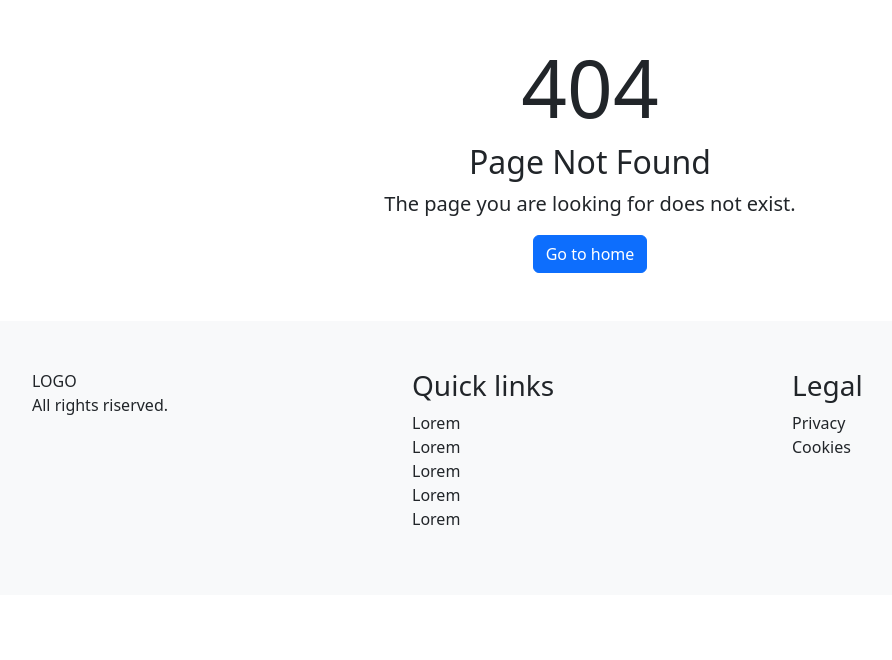
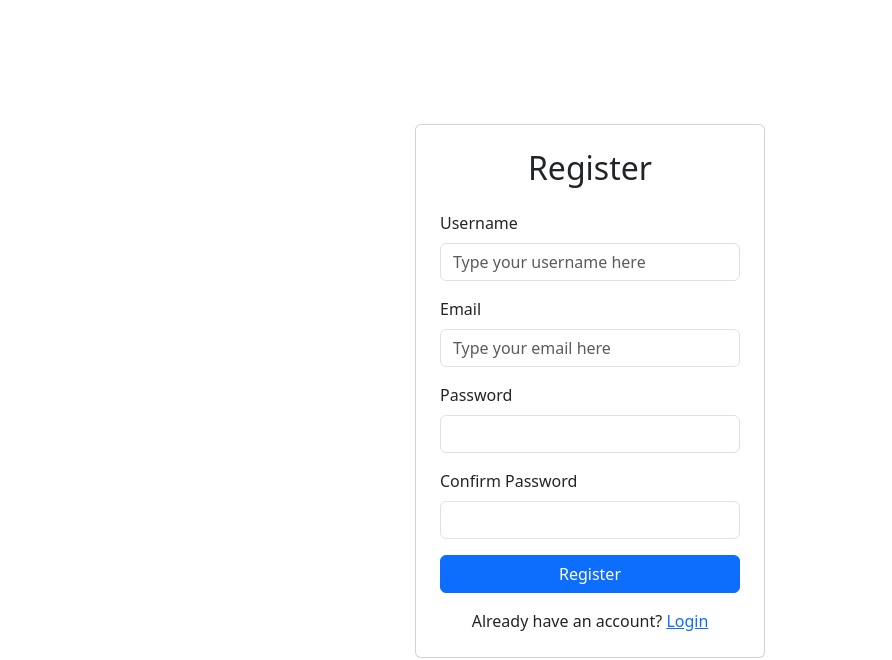
Before and after one commit to vincenzo-terracciano/webapp-react, a React (Vite) app: page /register in a window 1280 px wide. Before the commit this address had no page. Shown: the part 865-1525 px from the top of the page, without its empty margins (50-942 px from the left). Before the commit the page ends 1460 px from the top, so only its background shows below. Built offline with nearby package versions, Linux system fonts and the light colour scheme.

Commit message:
Add authentication pages and update routing for Register and Login

```diff
--- a/src/App.jsx
+++ b/src/App.jsx
@@ -5,6 +5,8 @@ import SingleMovie from "./pages/SingleMovie"
 import NotFound from "./components/NotFound"
 import GlobalContext from "./contexts/GlobalContext"
 import { useState } from "react"
+import Register from "./pages/Register"
+import Login from "./pages/Login"
 
 function App() {
 
@@ -19,6 +21,8 @@ function App() {
               <Route path="/" Component={Home} />
               <Route path="/movies/:id" Component={SingleMovie} />
               <Route path="/*" Component={NotFound} />
+              <Route path="/register" Component={Register} />
+              <Route path="/login" Component={Login} />
             </Route>
           </Routes>
         </BrowserRouter>
--- a/src/components/Header.jsx
+++ b/src/components/Header.jsx
@@ -5,10 +5,13 @@ export default function Header() {
     return (
         <header>
             <nav className="navbar navbar-expand navbar-light bg-light">
-                <div className="nav navbar-nav">
-                    <NavLink className="nav-item nav-link" to="/">
-                        Home
-                    </NavLink>
+                <div className="nav navbar-nav w-100">
+                    <NavLink className="nav-item nav-link" to="/">Home</NavLink>
+
+                    <div className="auth d-flex ms-auto gap-2">
+                        <NavLink className="nav-item nav-link" to="/register">Register</NavLink>
+                        <NavLink className="nav-item nav-link" to="/login">Login</NavLink>
+                    </div>
                 </div>
             </nav>
 
--- /dev/null
+++ b/src/pages/Login.jsx
@@ -0,0 +1,61 @@
+import { useState } from "react";
+import { Link } from "react-router-dom";
+
+export default function Login() {
+    const initialForm = {
+        email: "",
+        password: ""
+    }
+
+    const [form, setForm] = useState(initialForm)
+
+    function handleSubmit(e) {
+        e.preventDefault();
+
+    }
+
+    return (
+        <>
+            <div className="d-flex justify-content-center align-items-center p-5" style={{ minHeight: "100vh" }}>
+                <div className="card p-4" style={{ minWidth: 350 }}>
+                    <h2 className="text-center mb-4">Login</h2>
+                    <form onSubmit={handleSubmit}>
+
+                        <div className="mb-3">
+                            <label htmlFor="email" className="form-label">Email</label>
+                            <input
+                                type="email"
+                                className="form-control"
+                                name="email"
+                                id="email"
+                                placeholder="Type your email here"
+                                value={form.email}
+                                onChange={(e) => setForm({ ...form, email: e.target.value })}
+                                required
+                            />
+                        </div>
+
+                        <div className="mb-3">
+                            <label htmlFor="password" className="form-label">Password</label>
+                            <input
+                                type="password"
+                                className="form-control"
+                                name="password"
+                                id="password"
+                                value={form.password}
+                                onChange={(e) => setForm({ ...form, password: e.target.value })}
+                                required
+                            />
+                        </div>
+
+                        <button type="submit" className="btn btn-primary w-100">Login</button>
+
+                        <div className=" text-center mt-3">
+                            Don't have an account? <Link to="/register">Register now</Link>
+                        </div>
+                    </form>
+                </div>
+            </div>
+        </>
+    )
+}
--- /dev/null
+++ b/src/pages/Register.jsx
@@ -0,0 +1,91 @@
+import { useState } from "react";
+import { Link } from "react-router-dom";
+
+export default function Register() {
+
+    const initialForm = {
+        username: "",
+        email: "",
+        password: "",
+        confirmPassword: ""
+    }
+
+    const [form, setForm] = useState(initialForm)
+
+    function handleSubmit(e) {
+        e.preventDefault();
+
+    }
+
+    return (
+        <>
+            <div className="d-flex justify-content-center align-items-center p-5" style={{ minHeight: "100vh" }}>
+                <div className="card p-4" style={{ minWidth: 350 }}>
+                    <h2 className="text-center mb-4">Register</h2>
+                    <form onSubmit={handleSubmit}>
+
+                        <div className="mb-3">
+                            <label htmlFor="username" className="form-label">Username</label>
+                            <input
+                                type="text"
+                                className="form-control"
+                                name="username"
+                                id="username"
+                                placeholder="Type your username here"
+                                value={form.username}
+                                onChange={(e) => setForm({ ...form, username: e.target.value })}
+                                required
+                            />
+                        </div>
+
+                        <div className="mb-3">
+                            <label htmlFor="email" className="form-label">Email</label>
+                            <input
+                                type="email"
+                                className="form-control"
+                                name="email"
+                                id="email"
+                                placeholder="Type your email here"
+                                value={form.email}
+                                onChange={(e) => setForm({ ...form, email: e.target.value })}
+                                required
+                            />
+                        </div>
+
+                        <div className="mb-3">
+                            <label htmlFor="password" className="form-label">Password</label>
+                            <input
+                                type="password"
+                                className="form-control"
+                                name="password"
+                                id="password"
+                                value={form.password}
+                                onChange={(e) => setForm({ ...form, password: e.target.value })}
+                                required
+                            />
+                        </div>
+
+                        <div className="mb-3">
+                            <label htmlFor="confirmPassword" className="form-label">Confirm Password</label>
+                            <input
+                                type="password"
+                                className="form-control"
+                                name="confirmPassword"
+                                id="confirmPassword"
+                                value={form.confirmPassword}
+                                onChange={(e) => setForm({ ...form, confirmPassword: e.target.value })}
+                                required
+                            />
+                        </div>
+
+                        <button type="submit" className="btn btn-primary w-100">Register</button>
+
+                        <div className=" text-center mt-3">
+                            Already have an account? <Link to="/login">Login</Link>
+                        </div>
+                    </form>
+                </div>
+            </div>
+        </>
+    )
+}
```
